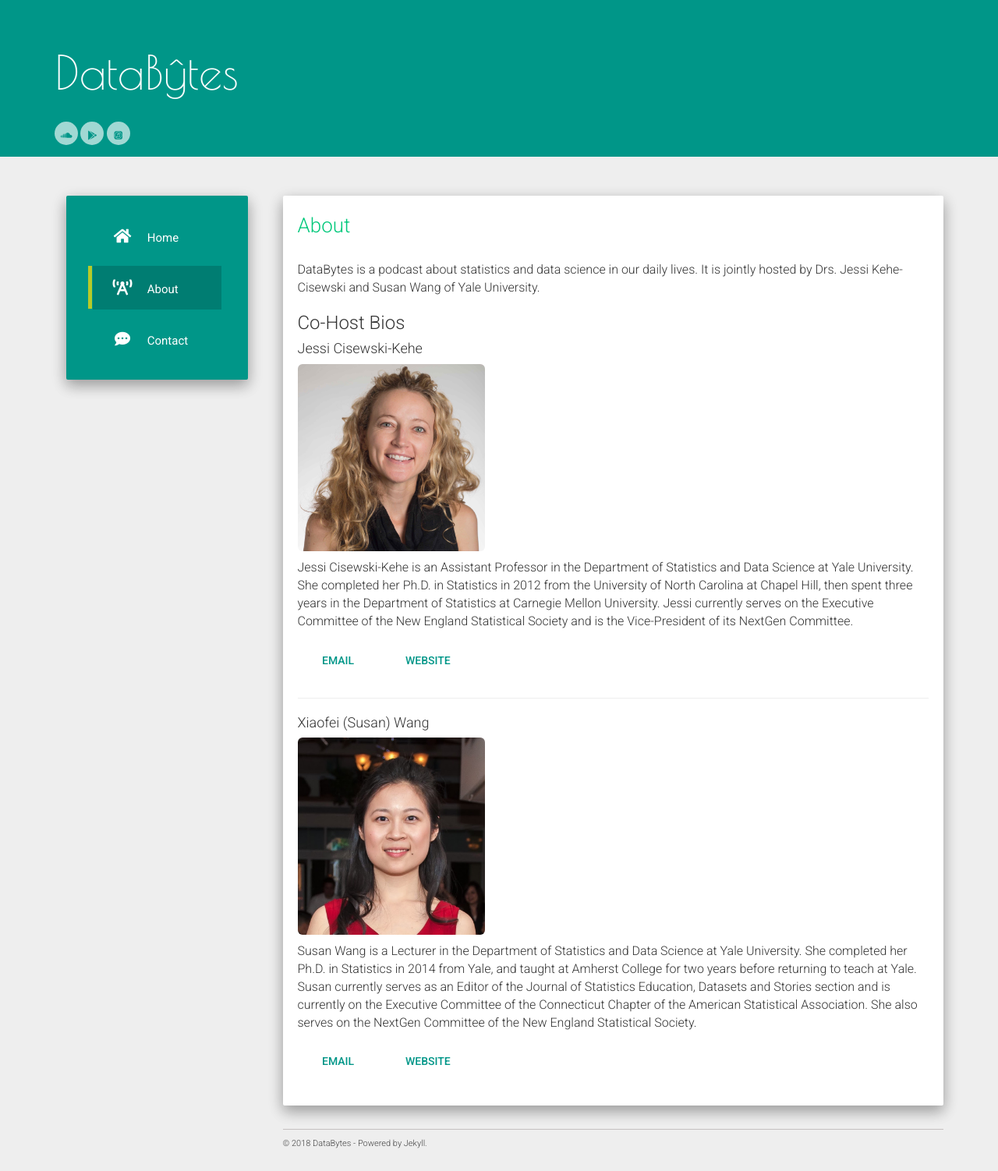
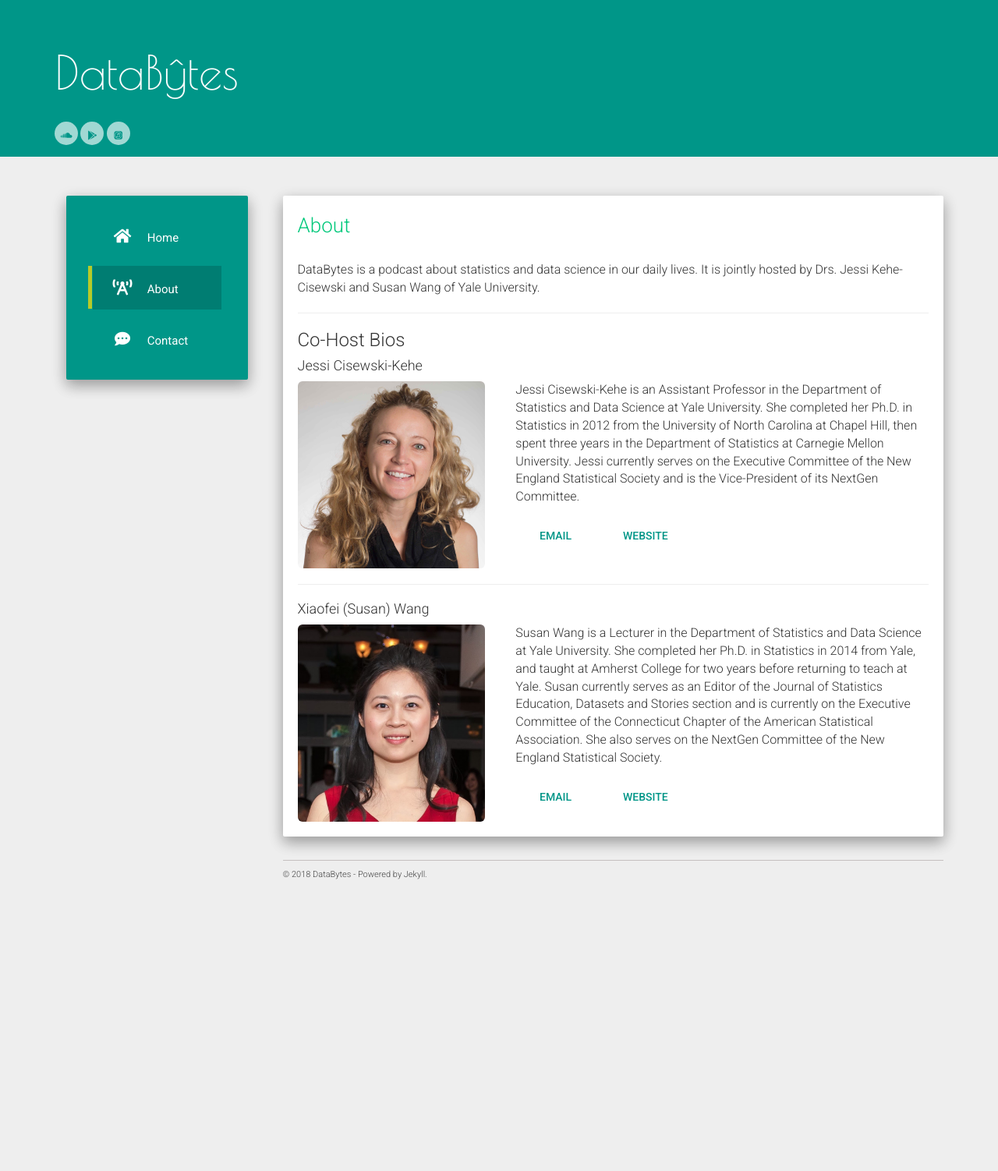
Before and after one commit to DataBytesPodcast/databytespodcast.github.io, a Jekyll site: the page built from about.md, in a window 1280 px wide. Shown: the whole page at 78% size. Built offline with Jekyll 4.4.1, drawn with Linux system fonts in a browser that asks for light colours; nearby versions of some CDN libraries; after the commit the page ends 1157 px from its top, so only the background shows below that.

Commit message:
Modified about page.

```diff
--- a/about.md
+++ b/about.md
@@ -5,13 +5,17 @@ permalink: /about/
 ---
 
 DataBytes is a podcast about statistics and data science in our daily lives. It is jointly hosted by Drs. Jessi Kehe-Cisewski and Susan Wang of Yale University.
-
+<hr>
 <h3>Co-Host Bios</h3>
 <h4>Jessi Cisewski-Kehe</h4>
-<img class="img-responsive img-hover img-rounded"
-             src="../static/img/jessi2.jpg" alt="" width="240">
 
-<p>Jessi Cisewski-Kehe is an Assistant Professor
+<div class="row">
+  <div class="col-sm-4">
+    <img class="img-responsive img-hover img-rounded"
+               src="../static/img/jessi2.jpg" alt="" width="240">
+  </div>
+  <div class="col-sm-8">
+  <p>Jessi Cisewski-Kehe is an Assistant Professor
    in the Department of Statistics and Data
    Science at Yale University. She completed
    her Ph.D. in Statistics in 2012 from the
@@ -20,12 +24,20 @@ DataBytes is a podcast about statistics and data science in our daily lives. It
    Statistics at Carnegie Mellon University. Jessi currently serves on the Executive Committee of the New England Statistical Society and is the Vice-President of its NextGen Committee.</p>
 <a href="mailto:jessica.cisewski@yale.edu"  class="btn btn-primary">Email</a>
 <a href="http://www.stat.yale.edu/~jc3222/"  class="btn btn-primary">Website</a>
+</div>
+</div>
+
 <hr>
 <h4>Xiaofei (Susan) Wang</h4>
-<img class="img-responsive img-hover img-rounded"
+<div class="row">
+  <div class="col-sm-4">
+  <img class="img-responsive img-hover img-rounded"
              src="../static/img/susanwang.jpg" alt="" width="240">
-
+</div>
+  <div class="col-sm-8">
 <p>Susan Wang is a Lecturer in the Department of Statistics and Data Science at Yale University. She completed her Ph.D. in Statistics in 2014 from Yale, and taught at Amherst College for two years before returning to teach at Yale. Susan currently serves as an Editor of the Journal of Statistics Education, Datasets and Stories section and is currently on the Executive Committee of the Connecticut Chapter of the American Statistical Association. She also serves on the NextGen Committee of the New England Statistical Society.
 </p>
  <a href="mailto:xiaofei.wang@yale.edu" class="btn btn-primary">Email</a>
  <a href="http://xiaofei-wang.com/" class="btn btn-primary">Website</a>
+ </div>
+</div>
```
